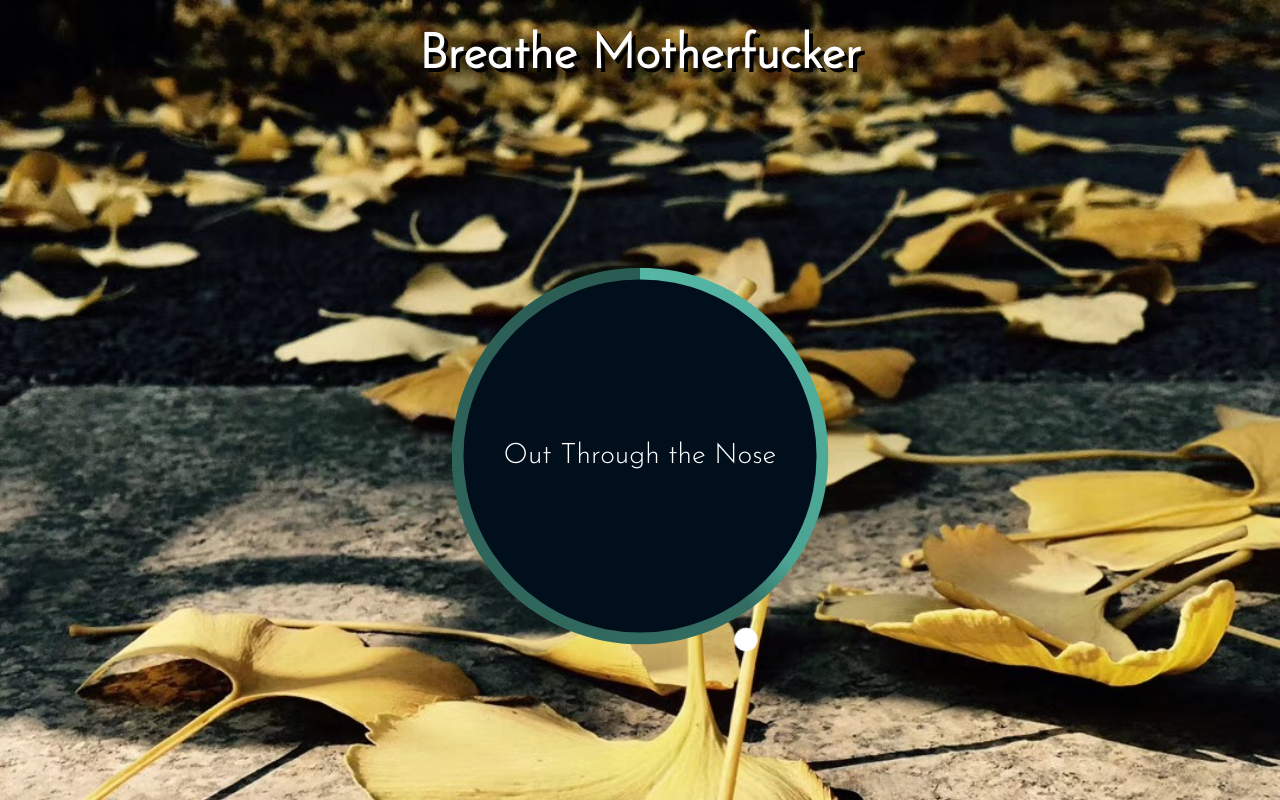
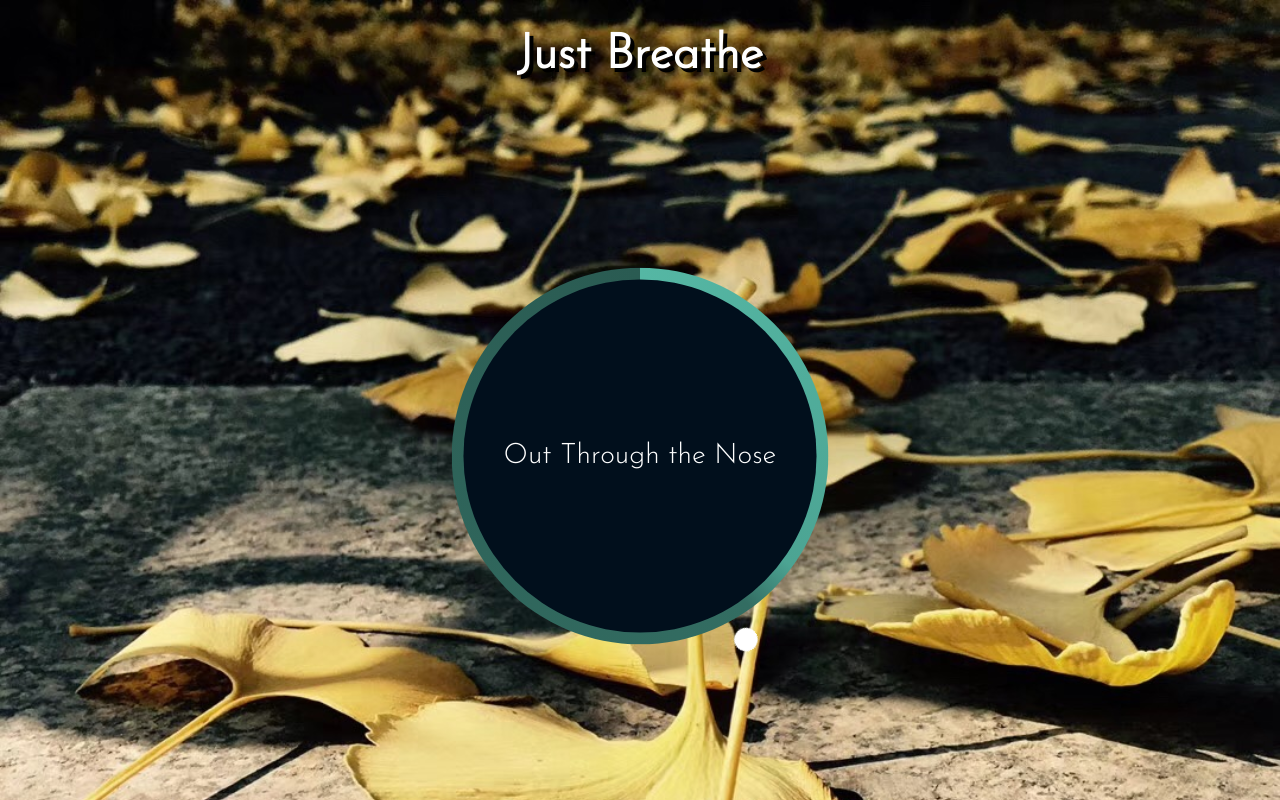
Before and after one commit to kristofergray/HRV-Breathing, a plain HTML site: page index.html in a window 1280 px wide. Drawn offline with Linux system fonts and the light colour scheme.

Commit message:
Update index.html

```diff
--- a/index.html
+++ b/index.html
@@ -11,7 +11,7 @@
 <body>
 
 
-  <h1>Breathe Motherfucker</h1>
+  <h1>Just Breathe</h1>
   <div class="container">
     <div class="circle"></div>
 
```
